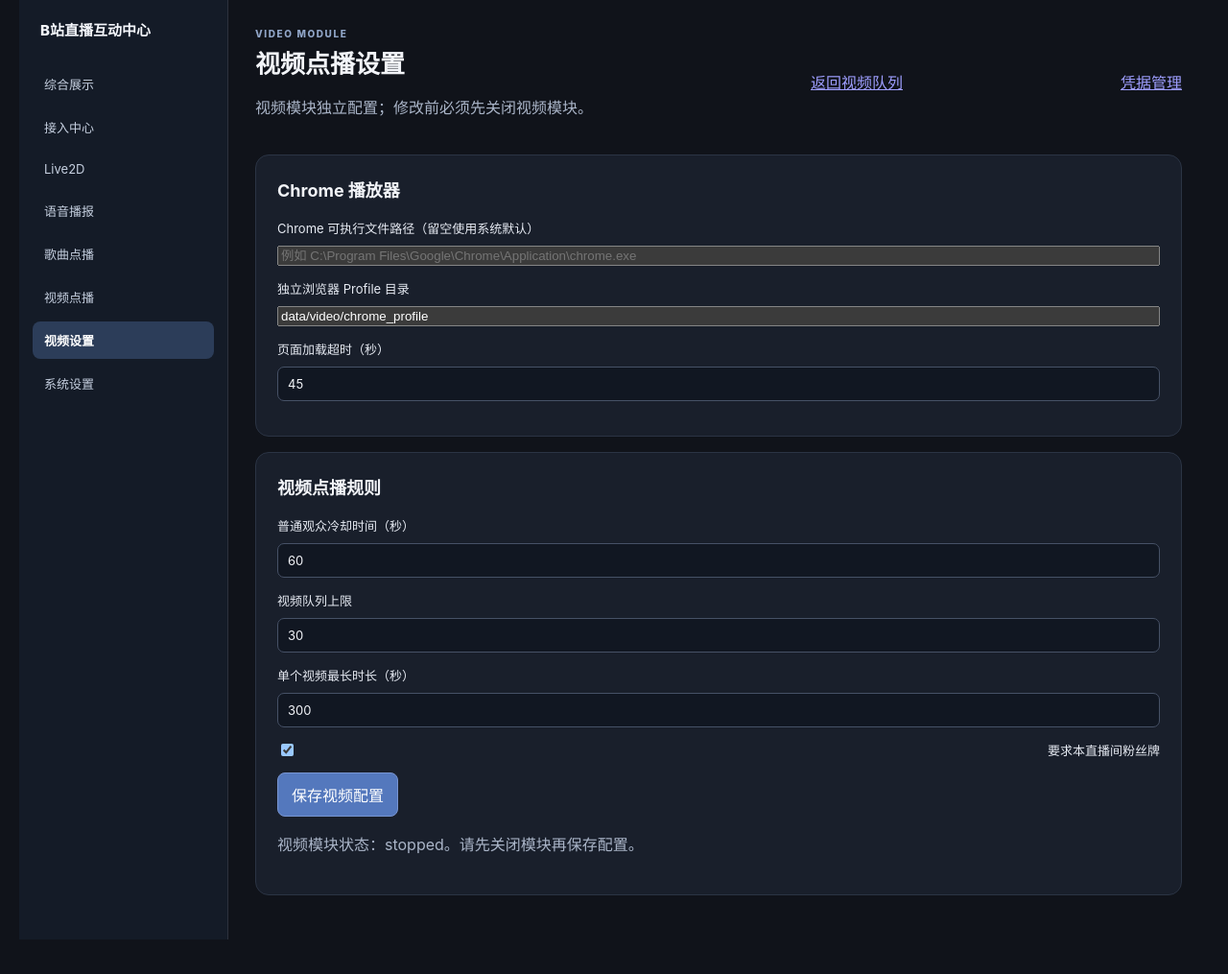
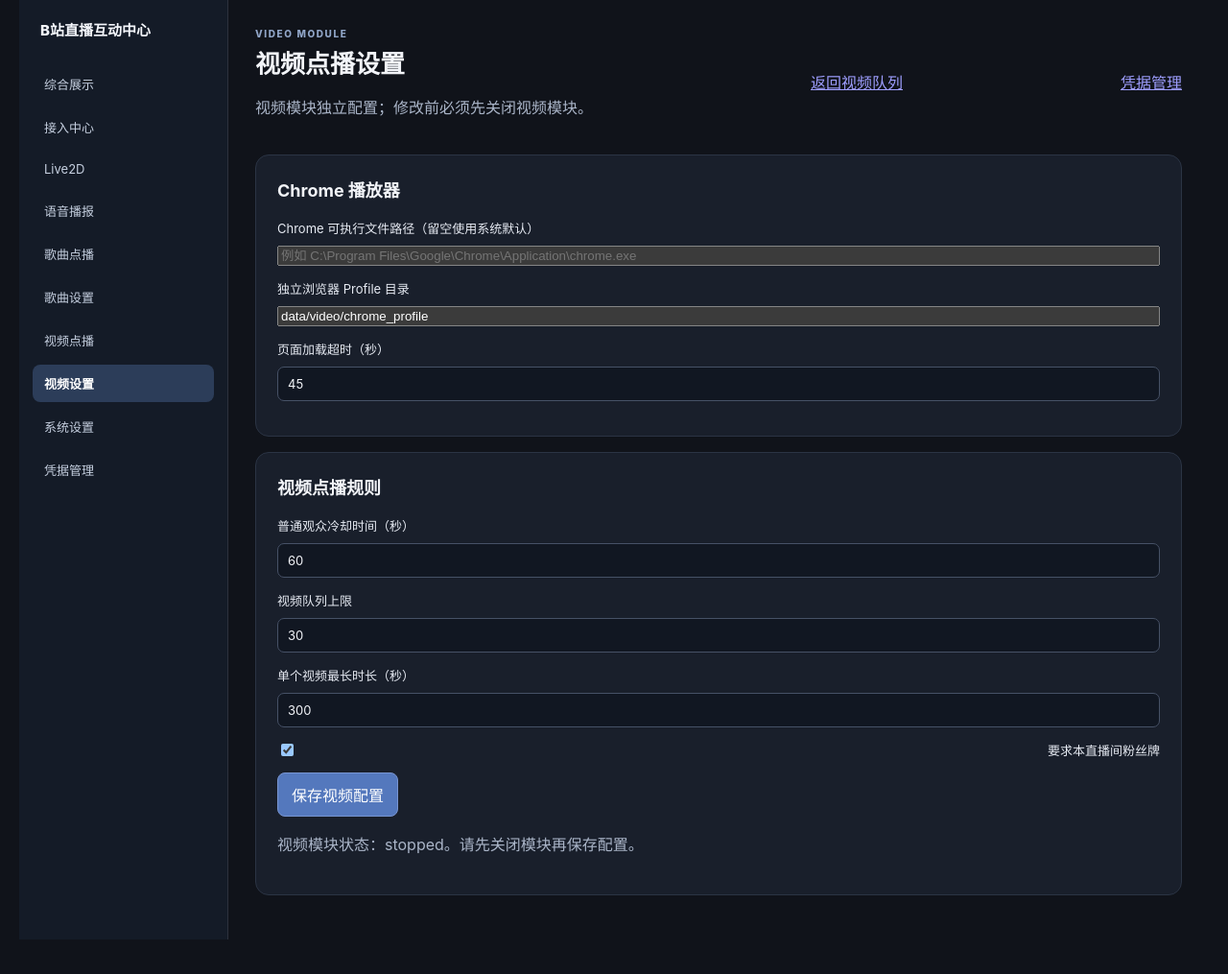
Before and after one commit to dongguo4812/Bili_Live_Danmaku, a Flask app: page /video/settings in a window 1280 px wide. Shown: the part 37-1052 px from the top of the page at 96% size. Run offline with Flask 3, Linux system fonts and the light colour scheme.

Commit message:
Standardize module settings navigation

```diff
--- a/templates/video_settings.html
+++ b/templates/video_settings.html
@@ -2,8 +2,17 @@
 <html lang="zh-CN"><head><meta charset="utf-8"><meta name="viewport" content="width=device-width,initial-scale=1"><title>视频模块设置</title><link rel="stylesheet" href="/static/css/style.css"></head>
 <body class="manager-page"><div class="app-shell">
 <aside class="sidebar"><div class="sidebar-brand">B站直播互动中心</div><nav class="sidebar-nav">
-<a href="/dashboard">综合展示</a><a href="/">接入中心</a><a href="/live2d">Live2D</a><a href="/voice">语音播报</a><a href="/music">歌曲点播</a><a href="/video">视频点播</a><a class="active" href="/video/settings">视频设置</a><a href="/settings">系统设置</a>
-</nav></aside>
+      <a href="/dashboard">综合展示</a>
+      <a href="/">接入中心</a>
+      <a href="/live2d">Live2D</a>
+      <a href="/voice">语音播报</a>
+      <a href="/music">歌曲点播</a>
+      <a href="/music/settings">歌曲设置</a>
+      <a href="/video">视频点播</a>
+      <a href="/video/settings" class="active">视频设置</a>
+      <a href="/settings">系统设置</a>
+      <a href="/credentials">凭据管理</a>
+    </nav></aside>
 <main class="manager">
 <header class="page-header"><div><p class="eyebrow">VIDEO MODULE</p><h1>视频点播设置</h1><p class="muted">视频模块独立配置；修改前必须先关闭视频模块。</p></div><a href="/video">返回视频队列</a> <a href="/credentials">凭据管理</a></header>
 <section class="panel">
```
